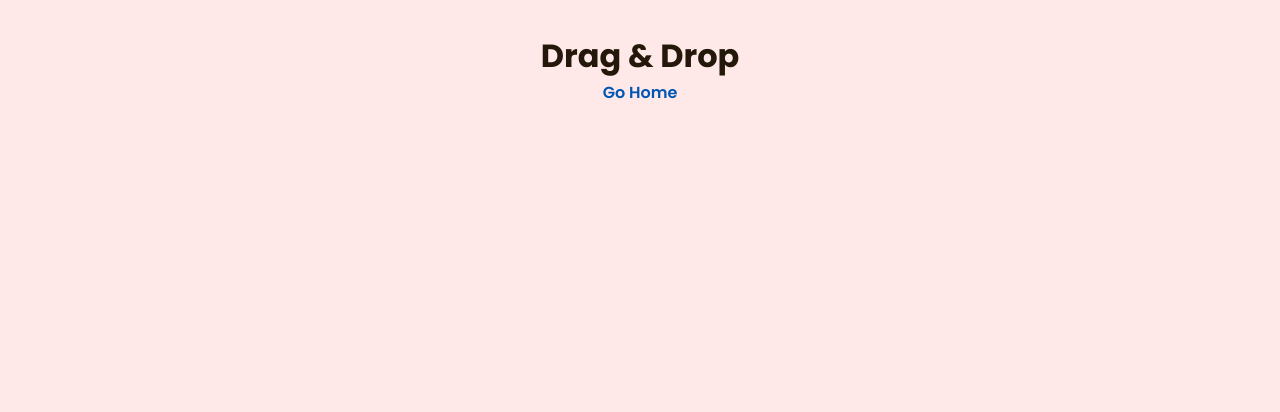
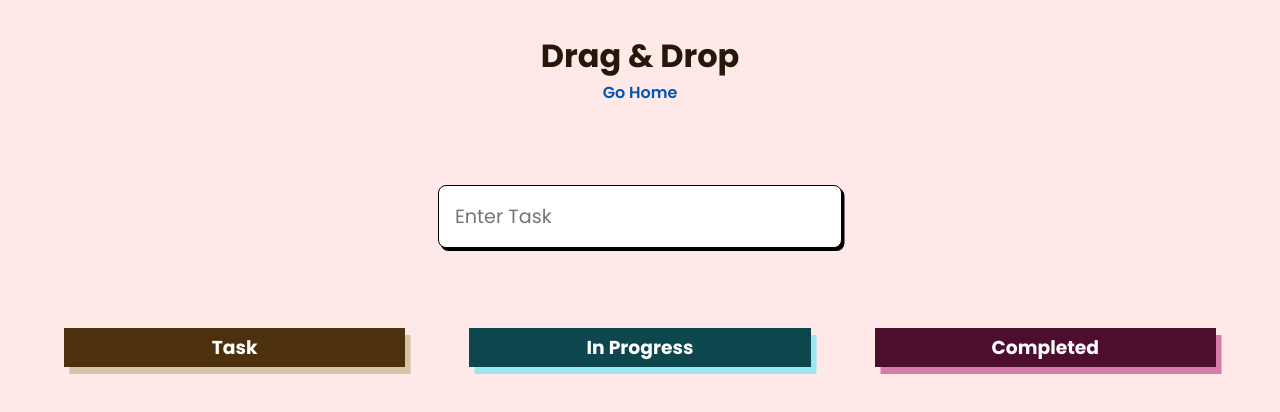
Before and after one commit to umeshsahu32/machine-coding, a React (Vite) app: page /drag-and-drop in a window 1280 px wide. Shown: the top 412 px of the page. Built offline with nearby package versions, Linux system fonts and the light colour scheme.

Commit message:
drag and drop is added

```diff
--- a/src/App.jsx
+++ b/src/App.jsx
@@ -6,7 +6,7 @@ function App() {
   // @ JSX START
   return (
     <Fragment>
-      <ul>
+      <ul className="list_items">
         <li>
           <Link to="accordion">👉🏽&nbsp;&nbsp;Accordion</Link>
         </li>
--- a/src/Components/DragAndDrop/DragAndDrop.jsx
+++ b/src/Components/DragAndDrop/DragAndDrop.jsx
@@ -1,12 +1,210 @@
 import React from "react";
-import { Fragment } from "react";
+import { Fragment, useState, useRef } from "react";
 import HeadingComponent from "../HelperComponent/HeadingComponent/HeadingComponent";
 import styles from "./DragAndDrop.module.css";
+import { FaPencilAlt } from "react-icons/fa";
+import { MdDelete } from "react-icons/md";
 
 const DragAndDrop = () => {
+  const TASK = "TASK";
+  const PROGRESS = "PROGRESS";
+  const COMPLETE = "COMPLETE";
+  const [value, setValue] = useState("");
+  const [tasks, setTasks] = useState([]);
+  const [dragTask, setDragTask] = useState(null);
+  const [updateItem, setUpdateItem] = useState(null);
+  const inputRef = useRef();
+
+  const onKeyDownHandler = (e) => {
+    if (e.key === "Enter") {
+      if (updateItem) {
+        //user is coming for an update
+        const obj = {
+          title: value,
+          id: updateItem.id,
+          status: updateItem.status,
+        };
+        const copyTask = [...tasks];
+        const filterList = copyTask.filter((item) => item.id !== updateItem.id);
+        setTasks((prevTask) => [...filterList, obj]);
+        setUpdateItem(null);
+        setValue("");
+      } else {
+        const obj = {
+          title: value,
+          status: TASK,
+          id: Date.now(),
+        };
+
+        setTasks((prevTasks) => [...prevTasks, obj]);
+        setValue("");
+      }
+    }
+  };
+
+  const handleDrag = (e, item) => {
+    setDragTask(item);
+  };
+
+  const handleDragNDrop = (status) => {
+    let copyTask = [...tasks];
+    copyTask = copyTask.map((item) => {
+      if (dragTask.id === item.id) {
+        item.status = status;
+      }
+      return item;
+    });
+    setTasks(copyTask);
+    setDragTask(null);
+  };
+
+  const handleDrop = (e) => {
+    const status = e.target.getAttribute("data-status"); //TODO,DOING,DONE
+    console.log("dropping ", status);
+    if (status === TASK) {
+      handleDragNDrop(TASK);
+    } else if (status === PROGRESS) {
+      handleDragNDrop(PROGRESS);
+    } else if (status === COMPLETE) {
+      handleDragNDrop(COMPLETE);
+    }
+  };
+
+  const onDragOver = (e) => {
+    e.preventDefault();
+  };
+
+  const deleteTask = (item) => {
+    let copyTask = [...tasks];
+    copyTask = copyTask.filter((task) => task.id != item.id);
+    setTasks(copyTask);
+  };
+
+  const updateTask = (task) => {
+    setUpdateItem(task);
+    setValue(task.title);
+    inputRef.current.focus();
+  };
+
+  //   @ JSX START
   return (
     <Fragment>
       <HeadingComponent heading="Drag & Drop" />
+      <div className={styles.container}>
+        <input
+          type="text"
+          placeholder="Enter Task"
+          value={value}
+          onChange={(e) => setValue(e.target.value)}
+          onKeyDown={(e) => onKeyDownHandler(e)}
+          ref={inputRef}
+        />
+
+        <div className={styles.board}>
+          <div
+            className={styles.task}
+            data-status={TASK}
+            onDrop={handleDrop}
+            onDragOver={onDragOver}
+          >
+            <h3>Task</h3>
+            <div className={styles.task_item}>
+              <ul>
+                {tasks.length > 0 &&
+                  tasks.map((item, index) => {
+                    return (
+                      item.status === TASK && (
+                        <li
+                          key={index}
+                          draggable
+                          onDrag={(e) => handleDrag(e, item)}
+                        >
+                          <span>{item.title}</span>
+                          <div className={styles.task_action_btn}>
+                            <span onClick={() => updateTask(item)}>
+                              <FaPencilAlt />
+                            </span>
+                            <span onClick={(e) => deleteTask(item)}>
+                              <MdDelete />
+                            </span>
+                          </div>
+                        </li>
+                      )
+                    );
+                  })}
+              </ul>
+            </div>
+          </div>
+          <div
+            className={styles.progress}
+            data-status={PROGRESS}
+            onDrop={handleDrop}
+            onDragOver={onDragOver}
+          >
+            <h3>In Progress</h3>
+            <div className={styles.task_item}>
+              <ul>
+                {tasks.length > 0 &&
+                  tasks.map((item, index) => {
+                    return (
+                      item.status === PROGRESS && (
+                        <li
+                          key={index}
+                          draggable
+                          onDrag={(e) => handleDrag(e, item)}
+                        >
+                          <span>{item.title}</span>
+                          <div className={styles.task_action_btn}>
+                            <span onClick={() => updateTask(item)}>
+                              <FaPencilAlt />
+                            </span>
+                            <span onClick={(e) => deleteTask(item)}>
+                              <MdDelete />
+                            </span>
+                          </div>
+                        </li>
+                      )
+                    );
+                  })}
+              </ul>
+            </div>
+          </div>
+          <div
+            className={styles.completed}
+            data-status={COMPLETE}
+            onDrop={handleDrop}
+            onDragOver={onDragOver}
+          >
+            <h3>Completed</h3>
+            <div className={styles.task_item}>
+              <ul>
+                {tasks.length > 0 &&
+                  tasks.map((item, index) => {
+                    return (
+                      item.status === COMPLETE && (
+                        <li
+                          key={index}
+                          draggable
+                          onDrag={(e) => handleDrag(e, item)}
+                        >
+                          <span>{item.title}</span>
+                          <div className={styles.task_action_btn}>
+                            <span onClick={() => updateTask(item)}>
+                              <FaPencilAlt />
+                            </span>
+                            <span onClick={(e) => deleteTask(item)}>
+                              <MdDelete />
+                            </span>
+                          </div>
+                        </li>
+                      )
+                    );
+                  })}
+              </ul>
+            </div>
+          </div>
+        </div>
+      </div>
     </Fragment>
   );
 };
--- a/src/Components/DragAndDrop/DragAndDrop.module.css
+++ b/src/Components/DragAndDrop/DragAndDrop.module.css
@@ -0,0 +1,112 @@
+.container {
+  display: flex;
+  flex-direction: column;
+  justify-content: center;
+  align-items: center;
+  margin-top: 5rem;
+  gap: 5rem;
+}
+
+.container input {
+  padding: 1rem;
+  font-size: 1.2rem;
+  border: 1.5px solid #000;
+  border-radius: 0.5rem;
+  box-shadow: 2.5px 3px 0 #000;
+  outline: none;
+  transition: ease 0.25s;
+}
+
+.container input:focus {
+  box-shadow: 5.5px 7px 0 black;
+}
+
+.board {
+  display: flex;
+  justify-content: center;
+  align-items: center;
+  width: 90%;
+  gap: 4rem;
+}
+
+.task,
+.progress,
+.completed {
+  width: 33%;
+  text-align: center;
+  height: 400px;
+}
+
+.task h3 {
+  background-color: #4d310e;
+  padding: 5px;
+  color: #fff;
+  box-shadow: 5.5px 7px 0 #d8c2a8;
+}
+
+.progress h3 {
+  background-color: #0e464d;
+  padding: 5px;
+  color: #fff;
+  box-shadow: 5.5px 7px 0 #9ce6f0;
+}
+
+.completed h3 {
+  background-color: #4d0e2e;
+  padding: 5px;
+  color: #fff;
+  box-shadow: 5.5px 7px 0 #d67ca9;
+}
+
+.task_item {
+  margin-top: 1rem;
+  width: 100%;
+}
+
+.task_item ul {
+  margin: 0;
+  column-count: 1;
+  width: 100%;
+}
+
+.task_item ul li {
+  display: flex;
+  justify-content: space-between;
+  align-items: center;
+  width: 100%;
+  margin: 0;
+  padding: 6px 15px;
+  background-color: #7d8283;
+  font-size: 1.2rem;
+  font-weight: 700;
+  cursor: grab;
+  transition: all 0.3s ease;
+  border-bottom: 2px solid #ffe8e8;
+  text-transform: capitalize;
+}
+
+.task_item ul li:hover {
+  background-color: #acb3b4;
+}
+
+.task_action_btn {
+  display: flex;
+  justify-content: space-between;
+  align-items: center;
+  gap: 2rem;
+}
+
+.task_action_btn span {
+  width: 40px;
+  height: 40px;
+  border-radius: 50%;
+  font-size: 1.5rem;
+  display: flex;
+  justify-content: center;
+  align-items: center;
+  cursor: pointer;
+}
+
+.task_action_btn span:hover {
+  background-color: #68ad71;
+}
```
